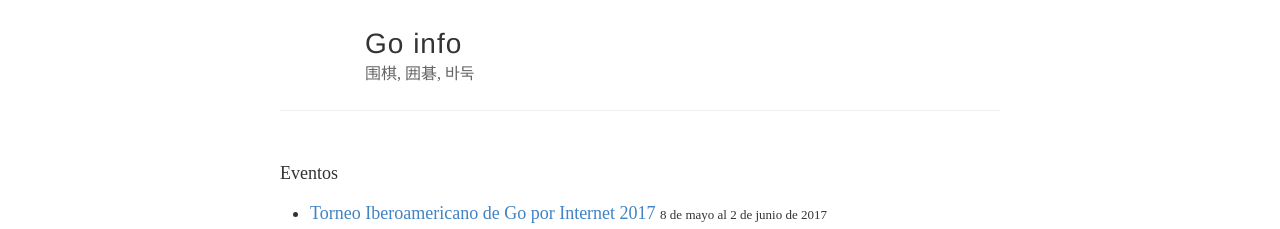
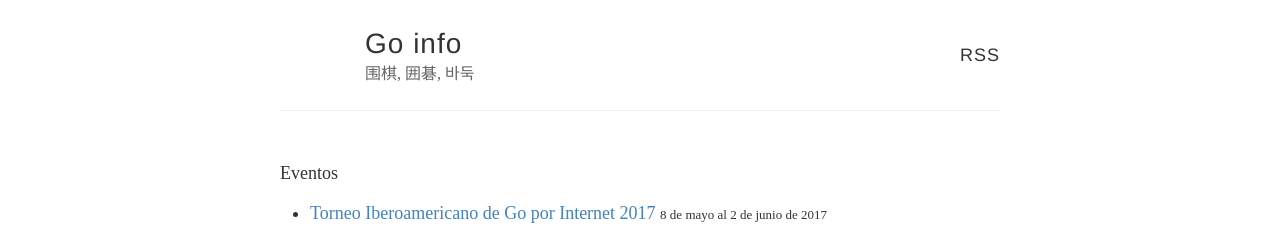
Before and after one commit to canbaduk/canbaduk.github.io, a Jekyll site: the page built from index.html, in a window 1280 px wide. Shown: the top 229 px of the page. Built offline with Jekyll 4.4.1, drawn with Linux system fonts in a browser that asks for light colours; some web fonts are replaced.

Commit message:
añadido link rss

```diff
--- a/_layouts/default.html
+++ b/_layouts/default.html
@@ -24,7 +24,9 @@
             <h1 class="site-name"><a href="{{ site.baseurl }}/">{{ site.name }}</a></h1>
             <p class="site-description">{{ site.description }}</p>
           </div>
-
+          <nav>
+            <a href="{{ site.baseurl }}/feed.xml">RSS</a>
+          </nav>
         </header>
       </div>
     </div>
```
